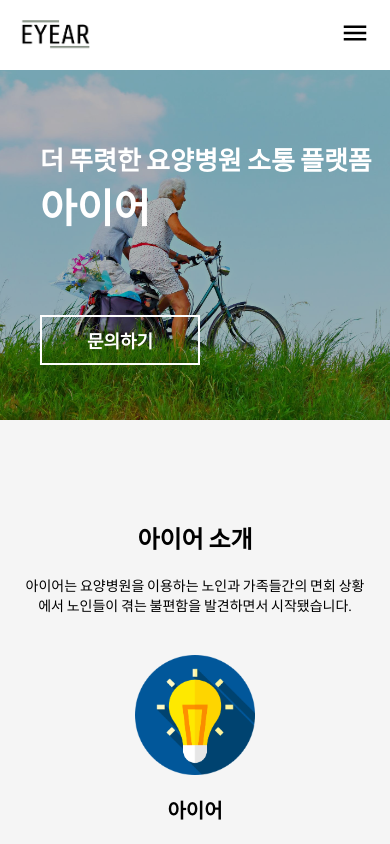
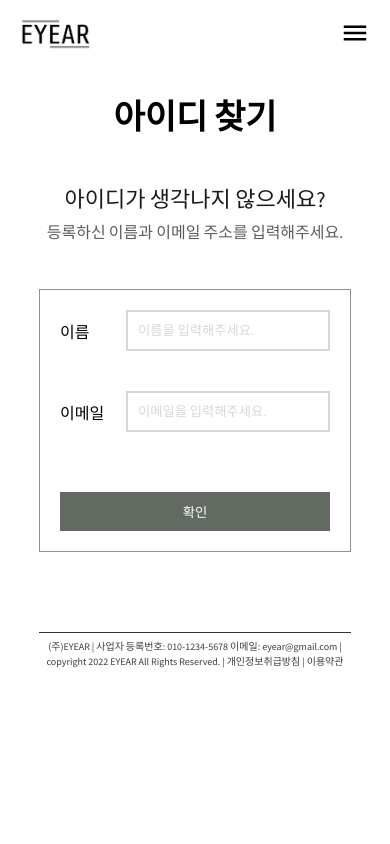
Before and after one commit to eyear22/eyear_frontend, a React (Create React App) app: page /findId in a window 390 px wide. Before the commit this address led to /. Shown: the top 844 px of the page. Built offline with nearby package versions, Linux system fonts and the light colour scheme.

Commit message:
[FEAT] 아이디 찾기 모바일, web UI

```diff
--- a/src/App.js
+++ b/src/App.js
@@ -47,7 +47,7 @@ const HomeRoutes = () => (
     <Route path="/join/user" element={<JoinUser />} />
     <Route path="/join/business" element={<JoinBusiness />} />
     <Route path="/join/done" element={<JoinDone />} />
-    <Route path="/find/id" element={<FindId />} />
+    <Route path="/findId" element={<FindId />} />
     <Route path="*" element={<Navigate replace to="/" />} />
   </Routes>
 );
--- a/src/components/common/Layout.js
+++ b/src/components/common/Layout.js
@@ -2,10 +2,10 @@ import styled from 'styled-components';
 import { mobile } from '../../utils/responsive';
 
 // 일반적인 공통 레이아웃
-const Layout = ({ title, width, children }) => {
+const Layout = ({ title, width, children, bgColor }) => {
   return (
     <>
-      <Container>
+      <Container bgColor={bgColor}>
         <Title width={width}>{title}</Title>
         <Wrap width={width}>{children}</Wrap>
       </Container>
@@ -17,7 +17,7 @@ const Container = styled.div`
   margin-top: 70px;
   padding: 60px 0;
   ${mobile({ padding: '20px 10vw' })}
-  background-color: #f9f9fa;
+  background-color: ${(props) => props.bgColor || '#f9f9fa'};
   display: flex;
   align-items: center;
   flex-direction: column;
--- a/src/components/findId/FindIdContainer.js
+++ b/src/components/findId/FindIdContainer.js
@@ -1,12 +1,13 @@
-import styled from 'styled-components';
 import Layout from '../common/Layout';
+import FindIdInput from './FindIdInput';
 import FindIdTop from './FindIdTop';
 
 const FindIdContainer = () => {
   return (
     <>
-      <Layout title="아이디 찾기">
-        <FindIdTop />
+      <Layout title="아이디 찾기" width={500} bgColor="#fff">
+        <FindIdTop question="아이디가 생각나지 않으세요?" desc="등록하신 이름과 이메일 주소를 입력해주세요." />
+        <FindIdInput />
       </Layout>
     </>
   );
--- /dev/null
+++ b/src/components/findId/FindIdInput.js
@@ -0,0 +1,54 @@
+import styled from 'styled-components';
+import { mobile } from '../../utils/responsive';
+
+const FindIdInput = () => {
+  return (
+    <>
+      <Container>
+        <Wrap>
+          <p>이름</p>
+          <input placeholder="이름을 입력해주세요." />
+        </Wrap>
+        <Wrap>
+          <p>이메일</p>
+          <input placeholder="이메일을 입력해주세요." />
+        </Wrap>
+        <Button>확인</Button>
+      </Container>
+    </>
+  );
+};
+
+const Container = styled.section`
+  margin-top: 46px;
+  border: 1px solid #889287;
+  padding: 40px;
+  ${mobile({ padding: 20 })}
+`;
+
+const Wrap = styled.div`
+  display: flex;
+  justify-content: space-between;
+  align-items: center;
+  margin-bottom: 40px;
+  input {
+    border: 2px solid #d7d7d7;
+    padding: 10px;
+    width: 280px;
+    ${mobile({ width: 180 })}
+    ::placeholder {
+      color: #d7d7d7;
+    }
+  }
+`;
+
+const Button = styled.button`
+  width: 100%;
+  padding: 10px;
+  background: #626a61;
+  border: none;
+  color: #fff;
+  margin-top: 20px;
+`;
+
+export default FindIdInput;
--- a/src/components/findId/FindIdTop.js
+++ b/src/components/findId/FindIdTop.js
@@ -1,11 +1,12 @@
 import styled from 'styled-components';
+import { mobile } from '../../utils/responsive';
 
-const FindIdTop = () => {
+const FindIdTop = ({ question, desc }) => {
   return (
     <>
       <Container>
-        <Question>아이디가 생각나지 않으세요?</Question>
-        <Desc>등록하신 이름과 이메일 주소를 입력해주세요.</Desc>
+        <Question>{question}</Question>
+        <Desc>{desc}</Desc>
       </Container>
     </>
   );
@@ -13,6 +14,7 @@ const FindIdTop = () => {
 
 const Container = styled.section`
   margin-top: 65px;
+  ${mobile({ marginTop: 40 })}
 `;
 
 const Question = styled.h1`
@@ -23,6 +25,7 @@ const Question = styled.h1`
   line-height: 40px;
   text-align: center;
   color: #1a1a1a;
+  ${mobile({ fontSize: 22 })}
 `;
 
 const Desc = styled.h1`
@@ -30,9 +33,9 @@ const Desc = styled.h1`
   font-style: normal;
   font-weight: 400;
   font-size: 20px;
-  line-height: 30px;
   text-align: center;
   color: #5c5c5c;
+  ${mobile({ fontSize: 16 })}
 `;
 
 export default FindIdTop;
```
Also changed, not shown: src/components/findId/FIndIdSuccessContainer.js (added, +11 -0 lines).
